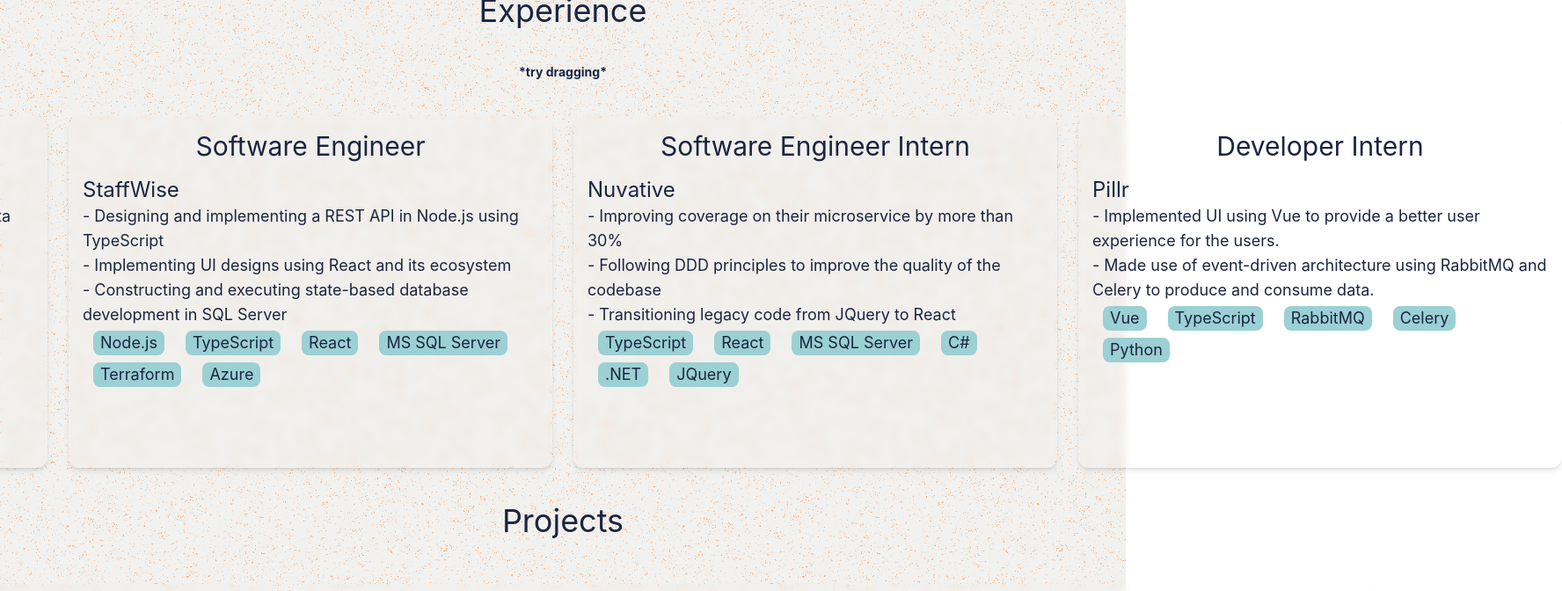
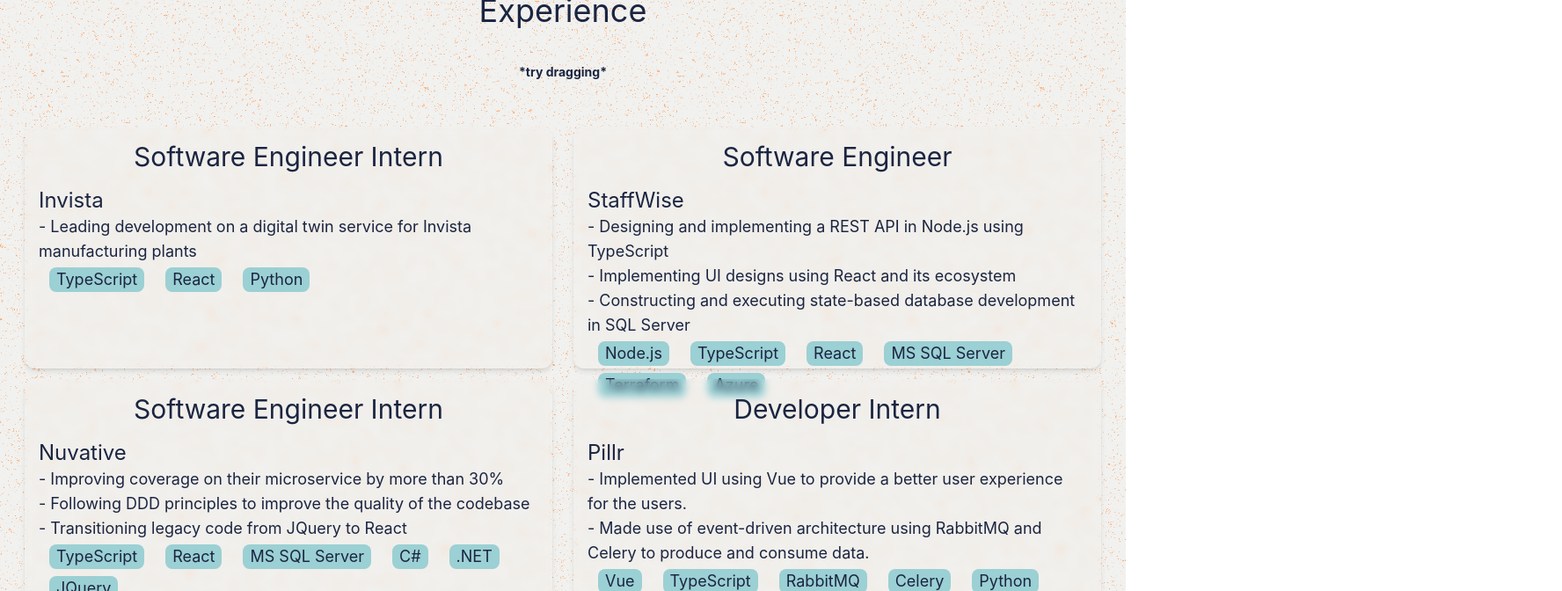
Before and after one commit to EthanMW2000/portfolio, a Next.js app: page / in a window 1280 px wide. Shown: the part 1840-2512 px from the top of the page at 88% size, 1776 px wide, since content can reach past the window. Built offline with nearby package versions, Linux system fonts and the light colour scheme.

Commit message:
updated styling for draggable experience section

```diff
--- a/components/homepage/Experience.tsx
+++ b/components/homepage/Experience.tsx
@@ -22,7 +22,7 @@ export function Experience() {
         >
           {dragged ? "NOT ME!!" : "*try dragging*"}
         </motion.button>
-        <div className="flex flex-col xl:flex-row justify-center items-center space-y-6 xl:space-y-0 xl:space-x-6 text-lg">
+        <div className="flex flex-col xl:flex-row flex-wrap justify-center items-center space-y-6 xl:space-y-0 text-lg">
           {experiences.work.map((work) => (
             <motion.div
               key={work.title}
@@ -34,7 +34,7 @@ export function Experience() {
                 top: -300,
                 bottom: 300,
               }}
-              className="flex flex-col rounded-xl w-[300px] h-full md:w-[500px] xl:w-[550px] md:h-[400px] px-4 backdrop-blur-sm shadow-md"
+              className="flex flex-col rounded-xl w-[300px] h-full md:w-[500px] 2xl:w-[700px] xl:w-[600px] md:h-[300px] xl:h-[275px] px-4 m-3 backdrop-blur-sm shadow-md"
             >
               <h2 className="text-xl md:text-3xl text-center py-4">
                 {work.title}
```
